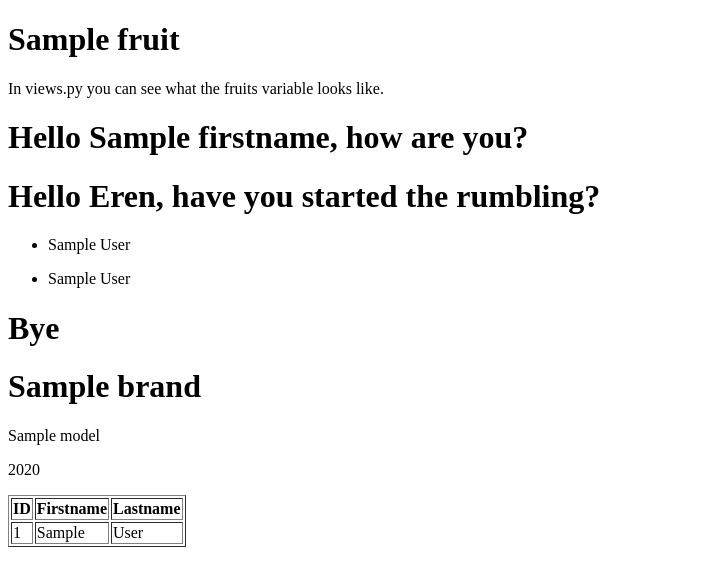
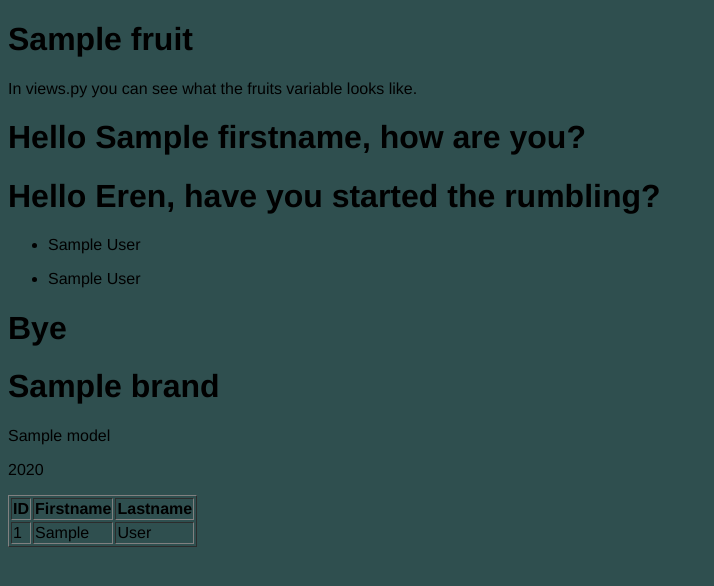
Before and after one commit to zaib404/django-learning, a Django app: template members/templates/template.html in a window 1280 px wide. Shown: the top 586 px of the page, without its empty margins (0-714 px from the left). Run offline with Django 5.2, Linux system fonts and the light colour scheme; tables that the repository leaves empty hold one stand-in row (values such as "Sample post"); the template is opened without the code that fills it: values that come from a table or form of the project are taken from there, most other values are stand-ins (such as "Sample title", 1, 10 or a date in 2020); parts of the project's set-up code (start-up, migrations or seed data) failed here and were passed over.

Commit message:
add static files

```diff
--- /dev/null
+++ b/members/static/myfirst.css
@@ -0,0 +1,4 @@
+body {
+    background-color: darkslategrey;
+    font-family: 'Franklin Gothic Medium', 'Arial Narrow', Arial, sans-serif;
+}
--- a/members/templates/template.html
+++ b/members/templates/template.html
@@ -1,5 +1,8 @@
+{% load static %}
 <!DOCTYPE html>
 <html>
+
+    <link rel="stylesheet" href="{% static "myfirst.css" %}">
 
 <body>
 
```
